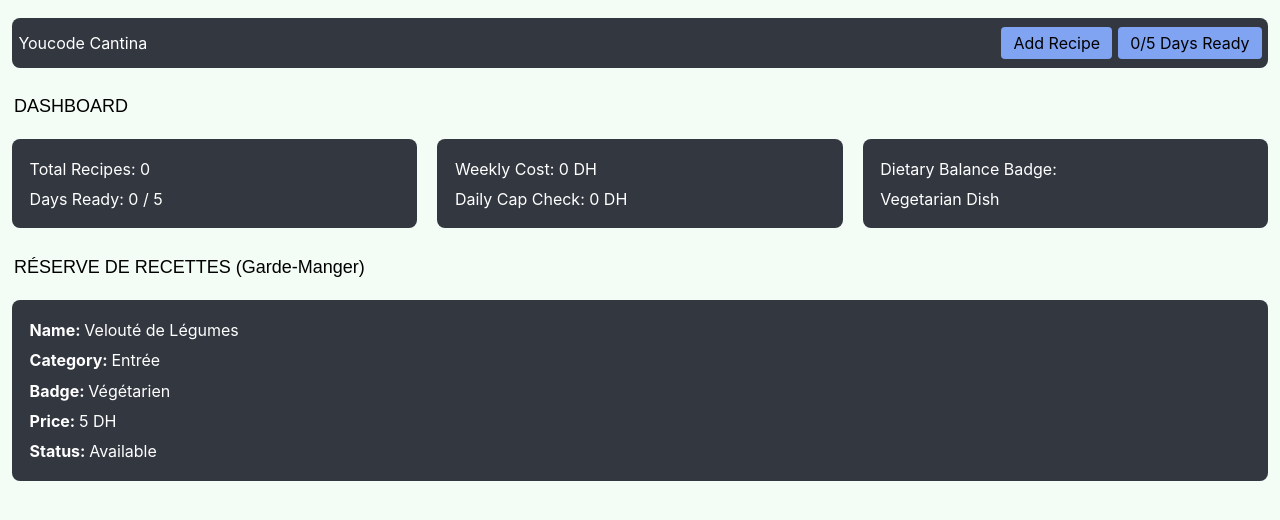
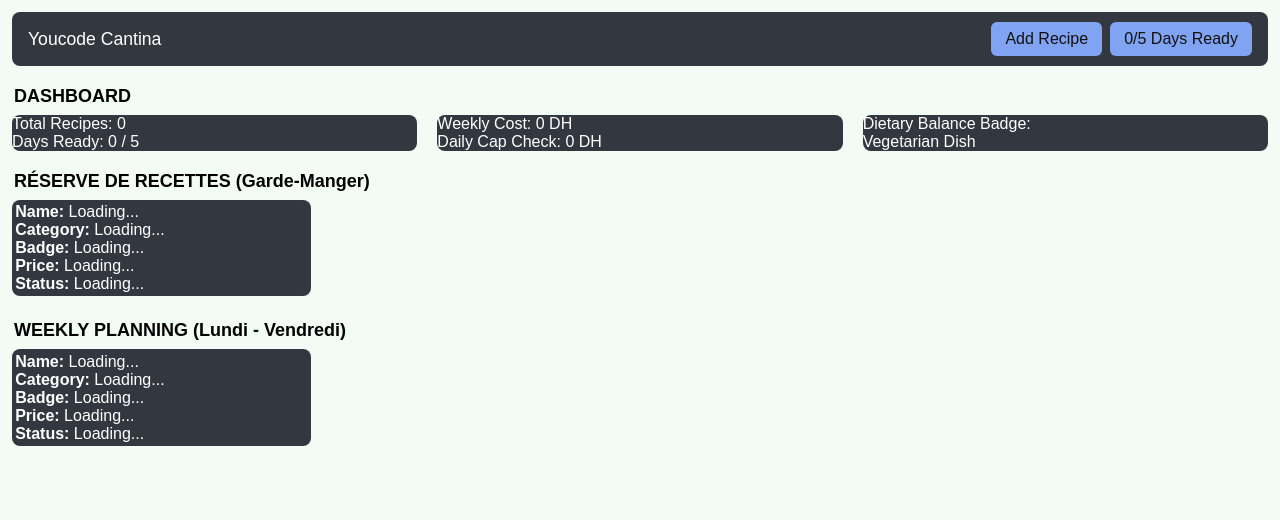
Before and after one commit to Takachii/cantina, a plain HTML site: page index.html in a window 1280 px wide. Drawn offline with Linux system fonts and the light colour scheme.

Commit message:
update: remove tested files tailwindcss framework

```diff
--- a/css/style.css
+++ b/css/style.css
@@ -1,16 +1,27 @@
-@import "tailwindcss";
-
 * {
-    margin: 0.4rem 0;
+    margin: 0;
     padding: 0;
+    box-sizing: border-box;
 }
 
 body {
-    background: #F2FCF4E5;
+    background: #F2FCF4;
+    font-family: Arial, Helvetica, sans-serif;
+    overflow-x: hidden;
 }
 
+a {
+    text-decoration: none;
+    color: inherit;
+}
+
+ul {
+    list-style: none;
+}
+
+/* Header */
+
 .container-header {
-
     border-radius: 8px;
     background-color: #333740;
 
@@ -19,83 +30,92 @@ body {
     justify-content: space-between;
 
     margin: 12px;
-    padding: 0 0.4rem;
-
+    padding: 10px 16px;
 }
 
 .header-logo-text {
     color: white;
+    font-size: 1.1rem;
 }
 
 .container-header ul {
     display: flex;
-    gap: 6px;
+    align-items: center;
+    gap: 8px;
 }
 
 .container-header-recipt {
-    border-radius: 4px;
+    display: inline-block;
+    border-radius: 6px;
     background-color: #80a3f2;
-    padding: 6px 12px;
+    color: #111;
+    padding: 8px 14px;
+}
+
+/* Section titles */
+
+.container-dashboard h2,
+.container-gardeManager h2,
+.container-weekDays h2 {
+    font-size: large;
+    margin: 20px 14px 8px;
 }
 
 /* Dashboard */
 
-.container-dashboard {
+.container-dashboard-boxs {
     display: grid;
-}
-
-.container-dashboard h2 {
-    font-family: Arial, Helvetica, sans-serif;
-    font-size: large;
-    margin-left: 14px;
-}
-
-.container-dashboard-boxs {
-    display: flex;
-    justify-content: center;
+    grid-template-columns: repeat(3, minmax(0, 1fr));
     gap: 20px;
-    height: auto;
     margin: 0 12px;
 }
 
 .container-dashboard-box {
     border-radius: 8px;
     background-color: #333740;
-    width: 100%;
 }
 
 .container-dashboard-box-text {
     color: white;
-    margin: 1.1rem;
+    display: grid;
 }
 
 /* Garde Manager */
 
-.container-gardeManager {
+.container-gardeManager-boxs {
     display: grid;
-}
-
-.container-gardeManager h2 {
-    font-family: Arial, Helvetica, sans-serif;
-    font-size: large;
-    margin-left: 14px;
-}
-
-.container-gardeManager-boxs {
-    display: flex;
-    justify-content: center;
+    grid-template-columns: repeat(4, minmax(0, 1fr));
     gap: 20px;
-    height: auto;
-    margin: 0 12px;
+    margin: 0 12px 24px;
 }
 
 .container-gardeManager-box {
     border-radius: 8px;
     background-color: #333740;
-    width: 100%;
 }
 
 .container-gardeManager-box-text {
     color: white;
-    margin: 1.1rem;
+    padding: 0.2rem;
+    display: grid;
 }
+
+/* weekDays */
+
+.container-weekDays-boxs {
+    display: grid;
+    grid-template-columns: repeat(4, minmax(0, 1fr));
+    gap: 20px;
+    margin: 0 12px 24px;
+}
+
+.container-weekDays-box {
+    border-radius: 8px;
+    background-color: #333740;
+}
+
+.container-weekDays-box-text {
+    color: white;
+    padding: 0.2rem;
+    display: grid;
+}
--- a/index.html
+++ b/index.html
@@ -6,7 +6,6 @@
     <meta name="viewport" content="width=device-width, initial-scale=1.0">
 
     <link rel="stylesheet" href="css/style.css">
-    <link rel="stylesheet" href="css/output.css">
 
     <title>Youcode Cantina</title>
 
@@ -15,7 +14,7 @@
 
     <header>
         <div class="container-header">
-            <a class="header-logo-text" href="#">Youcode Cantina</a>
+            <a class="header-logo-text" href="index.html">Youcode Cantina</a>
             <ul>
                 <li><a class="container-header-recipt" href="#">Add Recipe</a></li>
                 <li><a class="container-header-recipt">0/5 Days Ready</a></li>
@@ -26,7 +25,6 @@
     <main>
 
         <section>
-
             <div class="container-dashboard">
 
                 <div>
@@ -65,7 +63,9 @@
                 </div>
 
             </div>
+        </section>
 
+        <section>
             <div class="container-gardeManager">
 
                 <div>
@@ -77,11 +77,11 @@
                     <div class="container-gardeManager-box">
 
                         <div class="container-gardeManager-box-text">
-                            <p><strong>Name: </strong>Velouté de Légumes</p>
-                            <p><strong>Category: </strong>Entrée</p>
-                            <p><strong>Badge: </strong>Végétarien</p>
-                            <p><strong>Price: </strong>5 DH</p>
-                            <p><strong>Status: </strong>Available</p>
+                            <p><strong>Name: </strong>Loading...</p>
+                            <p><strong>Category: </strong>Loading...</p>
+                            <p><strong>Badge: </strong>Loading...</p>
+                            <p><strong>Price: </strong>Loading...</p>
+                            <p><strong>Status: </strong>Loading...</p>
                         </div>
 
                     </div>
@@ -89,7 +89,32 @@
                 </div>
 
             </div>
+        </section>
 
+        <section>
+            <div class="container-weekDays">
+
+                <div>
+                    <h2>WEEKLY PLANNING (Lundi - Vendredi)</h2>
+                </div>
+
+                <div class="container-weekDays-boxs">
+
+                    <div class="container-weekDays-box">
+
+                        <div class="container-weekDays-box-text">
+                            <p><strong>Name: </strong>Loading...</p>
+                            <p><strong>Category: </strong>Loading...</p>
+                            <p><strong>Badge: </strong>Loading...</p>
+                            <p><strong>Price: </strong>Loading...</p>
+                            <p><strong>Status: </strong>Loading...</p>
+                        </div>
+
+                    </div>
+
+                </div>
+
+            </div>
         </section>
 
     </main>
--- a/package.json
+++ /dev/null
@@ -1,6 +0,0 @@
-{
-  "dependencies": {
-    "@tailwindcss/cli": "^4.3.3",
-    "tailwindcss": "^4.3.3"
-  }
-}
```
Also changed, not shown: css/output.css (deleted), 1 other file.
